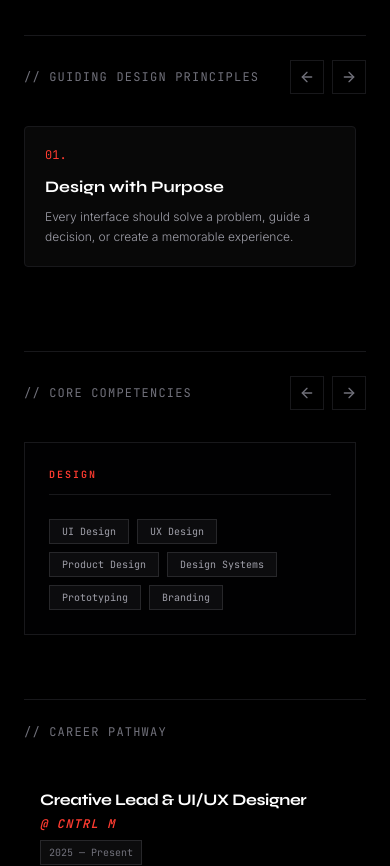
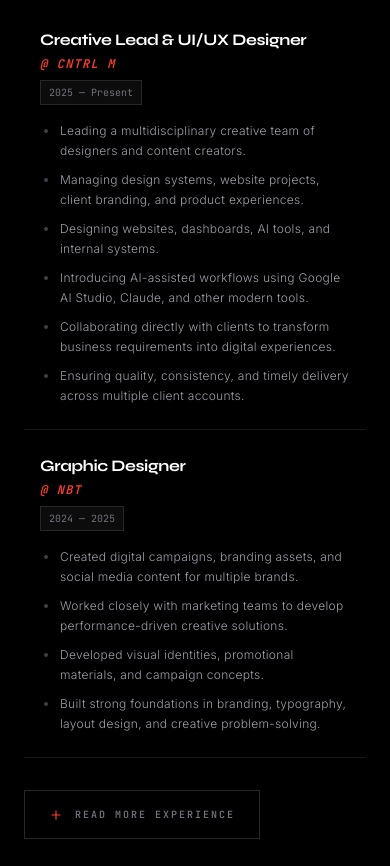
Before and after one commit to agneyanil-20/Agney-Portfolio, a React (Vite) app: page / in a window 390 px wide. Shown: the part 2760-3626 px from the top of the page. Built offline with nearby package versions, Linux system fonts and the light colour scheme.

Commit message:
refactor: update layout and enhance resume section
- Consolidate layout spacing and styles for consistent vertical rhythm.
- Improve light mode CSS selectors for better theme support.
- Expand AboutSection timeline with new entries and toggle functionality.

```diff
--- a/src/App.tsx
+++ b/src/App.tsx
@@ -150,7 +150,7 @@ export default function App() {
       </div>
 
       {/* Main Sections Hierarchy */}
-      <main className="relative flex flex-col w-full space-y-16 md:space-y-24 pb-24">
+      <main className="relative flex flex-col w-full pb-16">
         {/* Fullscreen Hero Cover Paragraph */}
         <HeroSection onNavigate={handleNavigate} />
 
--- a/src/components/AboutSection.tsx
+++ b/src/components/AboutSection.tsx
@@ -3,15 +3,19 @@
  * SPDX-License-Identifier: Apache-2.0
  */
 
-import { useRef, RefObject } from "react";
-import { motion } from "motion/react";
+import { useRef, RefObject, useState } from "react";
+import { motion, AnimatePresence } from "motion/react";
 import { PORTFOLIO_DATA } from "../data/portfolio";
-import { MapPin, Instagram, MessageSquare, BookOpen, ExternalLink, Globe, ArrowLeft, ArrowRight } from "lucide-react";
+import { MapPin, Instagram, MessageSquare, BookOpen, ExternalLink, Globe, ArrowLeft, ArrowRight, Plus, Minus } from "lucide-react";
 
 export default function AboutSection() {
   const { name, role, subRole, location, coordinates, bioShort, bioLong, philosophy, skills, timeline, socials } = PORTFOLIO_DATA.about;
   const philosophyRef = useRef<HTMLDivElement>(null);
   const competenciesRef = useRef<HTMLDivElement>(null);
+  const [isExpanded, setIsExpanded] = useState(false);
+
+  // Show only 2 items initially
+  const visibleTimeline = isExpanded ? timeline : timeline.slice(0, 2);
 
   const scroll = (ref: RefObject<HTMLDivElement>, direction: "left" | "right") => {
     if (ref.current) {
@@ -37,13 +41,13 @@ export default function AboutSection() {
   return (
     <motion.section
       id="about"
-      className="min-h-screen w-full bg-black text-white px-6 md:px-12 lg:px-24 py-16 md:py-24 border-t border-zinc-900 overflow-hidden relative"
+      className="w-full bg-black text-white px-6 md:px-12 lg:px-24 py-8 md:py-12 border-t border-zinc-900 overflow-hidden relative"
       initial={{ opacity: 0, y: 40 }}
       whileInView={{ opacity: 1, y: 0 }}
       viewport={{ once: true, margin: "-100px" }}
       transition={{ duration: 1, ease: [0.16, 1, 0.3, 1] }}
     >
-      <div className="max-w-7xl mx-auto flex flex-col gap-20">
+      <div className="max-w-7xl mx-auto flex flex-col gap-12">
 
         {/* Section Header */}
         <div className="flex flex-col md:flex-row md:items-end justify-between border-b border-zinc-800 pb-8 gap-4">
@@ -175,7 +179,7 @@ export default function AboutSection() {
           <div className="lg:col-span-7 flex flex-col gap-12">
 
             {/* Biography Paragraphs */}
-            <div className="flex flex-col gap-6 text-zinc-300 text-md md:text-lg lg:text-xl font-light leading-relaxed tracking-wide">
+            <div className="flex flex-col gap-6 text-zinc-300 text-md md:text-lg lg:text-xl font-light leading-relaxed tracking-wide pb-8 border-b border-zinc-900">
               {bioLong.map((para, i) => (
                 <motion.p
                   key={i}
@@ -189,124 +193,22 @@ export default function AboutSection() {
               ))}
             </div>
 
-            {/* Philosophy Slider */}
-            <div className="flex flex-col gap-6 pt-6 border-t border-zinc-900">
-              <div className="flex items-center justify-between mb-2">
-                <h3 className="font-mono text-zinc-500 text-xs tracking-widest uppercase">
-                  // GUIDING DESIGN PRINCIPLES
-                </h3>
-                <div className="flex items-center gap-2">
-                  <button
-                    onClick={() => scroll(philosophyRef, "left")}
-                    className="p-2 border border-zinc-900 hover:border-[#FF3B30] transition-colors text-zinc-500 hover:text-white cursor-pointer group"
-                  >
-                    <ArrowLeft className="w-4 h-4 group-hover:-translate-x-0.5 transition-transform" />
-                  </button>
-                  <button
-                    onClick={() => scroll(philosophyRef, "right")}
-                    className="p-2 border border-zinc-900 hover:border-[#FF3B30] transition-colors text-zinc-500 hover:text-white cursor-pointer group"
-                  >
-                    <ArrowRight className="w-4 h-4 group-hover:translate-x-0.5 transition-transform" />
-                  </button>
-                </div>
-              </div>
-
-              <div
-                ref={philosophyRef}
-                className="flex overflow-x-auto gap-6 pb-4 scrollbar-none snap-x snap-mandatory scroll-smooth"
-                style={{ scrollbarWidth: "none" }}
-              >
-                {philosophy.map((item, idx) => (
-                  <motion.div
-                    key={idx}
-                    className="flex-shrink-0 w-[85vw] md:w-[280px] snap-start p-5 bg-[#080808] border border-zinc-900 rounded-sm hover:border-zinc-800 transition-colors group flex flex-col h-full"
-                    initial={{ opacity: 0, y: 20 }}
-                    whileInView={{ opacity: 1, y: 0 }}
-                    viewport={{ once: true }}
-                    transition={{ duration: 0.5, delay: idx * 0.1 }}
-                  >
-                    <span className="text-[#FF3B30] font-mono text-xs block mb-3">0{idx + 1}.</span>
-                    <h4 className="font-display font-semibold text-white text-base mb-2 group-hover:text-[#FF3B30] transition-colors">
-                      {item.title}
-                    </h4>
-                    <p className="text-zinc-400 text-xs leading-relaxed font-light">
-                      {item.description}
-                    </p>
-                  </motion.div>
-                ))}
-              </div>
-            </div>
-
-            {/* Competency Skills Slider */}
-            <div className="flex flex-col gap-8 pt-6 border-t border-zinc-900">
-              <div className="flex items-center justify-between">
-                <h3 className="font-mono text-zinc-500 text-xs tracking-widest uppercase">
-                  // CORE COMPETENCIES
-                </h3>
-                <div className="flex items-center gap-2">
-                  <button
-                    onClick={() => scroll(competenciesRef, "left")}
-                    className="p-2 border border-zinc-900 hover:border-[#FF3B30] transition-colors text-zinc-500 hover:text-white cursor-pointer group"
-                    title="Scroll Left"
-                  >
-                    <ArrowLeft className="w-4 h-4 group-hover:-translate-x-0.5 transition-transform" />
-                  </button>
-                  <button
-                    onClick={() => scroll(competenciesRef, "right")}
-                    className="p-2 border border-zinc-900 hover:border-[#FF3B30] transition-colors text-zinc-500 hover:text-white cursor-pointer group"
-                    title="Scroll Right"
-                  >
-                    <ArrowRight className="w-4 h-4 group-hover:translate-x-0.5 transition-transform" />
-                  </button>
-                </div>
-              </div>
-
-              <div
-                ref={competenciesRef}
-                className="flex overflow-x-auto gap-8 pb-4 scrollbar-none snap-x snap-mandatory scroll-smooth"
-                style={{ scrollbarWidth: "none" }}
-              >
-                {Object.entries(skills).map(([category, items], idx) => (
-                  <motion.div
-                    key={category}
-                    className="flex-shrink-0 w-[85vw] md:w-[320px] snap-start flex flex-col gap-6 bg-zinc-950/20 border border-zinc-900 p-6 hover:border-zinc-800 transition-colors"
-                    initial={{ opacity: 0, x: 20 }}
-                    whileInView={{ opacity: 1, x: 0 }}
-                    viewport={{ once: true }}
-                    transition={{ duration: 0.5, delay: idx * 0.1 }}
-                  >
-                    <h4 className="font-mono text-[10px] text-[#FF3B30] uppercase tracking-[0.2em] font-bold border-b border-zinc-900 pb-3">
-                      {category}
-                    </h4>
-                    <div className="flex flex-wrap gap-2">
-                      {(items as string[]).map((skill, index) => (
-                        <span
-                          key={index}
-                          className="bg-zinc-900/50 hover:bg-[#FF3B30]/10 text-zinc-400 hover:text-white transition-all duration-300 border border-zinc-800 hover:border-zinc-700 rounded-none px-3 py-1 font-mono text-[10px] cursor-default"
-                        >
-                          {skill}
-                        </span>
-                      ))}
-                    </div>
-                  </motion.div>
-                ))}
-              </div>
-            </div>
-
             {/* Professional Timeline */}
-            <div className="flex flex-col gap-6 pt-6 border-t border-zinc-900">
+            <div className="flex flex-col gap-6 pt-6">
               <h3 className="font-mono text-zinc-500 text-xs tracking-widest uppercase">
                 // CAREER PATHWAY
               </h3>
-              <div className="flex flex-col gap-2">
-                {timeline.map((item, index) => (
+              <div className="flex flex-col">
+                <AnimatePresence mode="popLayout">
+                  {visibleTimeline.map((item, index) => (
                     <motion.div
-                    key={index}
+                      key={`${item.company}-${item.role}-${index}`}
                       className="flex flex-col py-6 border-b border-zinc-900 hover:bg-zinc-950/50 px-4 transition-colors duration-300"
                       initial={{ opacity: 0, y: 15 }}
-                    whileInView={{ opacity: 1, y: 0 }}
+                      animate={{ opacity: 1, y: 0 }}
+                      exit={{ opacity: 0, y: -15 }}
                       viewport={{ once: true }}
-                    transition={{ duration: 0.4, delay: index * 0.1 }}
+                      transition={{ duration: 0.4, delay: isExpanded ? 0 : index * 0.1 }}
                     >
                       <div className="flex flex-col md:flex-row justify-between items-baseline gap-2 mb-4">
                         <div className="flex flex-col gap-1">
@@ -336,6 +238,28 @@ export default function AboutSection() {
                       )}
                     </motion.div>
                   ))}
+                </AnimatePresence>
+
+                {timeline.length > 2 && (
+                  <motion.button
+                    onClick={() => setIsExpanded(!isExpanded)}
+                    className="mt-8 self-start flex items-center gap-3 px-6 py-4 border border-zinc-800 hover:border-[#FF3B30] transition-all duration-300 group font-mono text-[10px] tracking-[0.2em] uppercase font-bold text-zinc-500 hover:text-white"
+                    whileHover={{ scale: 1.02 }}
+                    whileTap={{ scale: 0.98 }}
+                  >
+                    {isExpanded ? (
+                      <>
+                        <Minus className="w-3.5 h-3.5 text-[#FF3B30]" />
+                        <span>Show Less</span>
+                      </>
+                    ) : (
+                      <>
+                        <Plus className="w-3.5 h-3.5 text-[#FF3B30]" />
+                        <span>Read More Experience</span>
+                      </>
+                    )}
+                  </motion.button>
+                )}
               </div>
             </div>
 
--- a/src/components/PhotographySection.tsx
+++ b/src/components/PhotographySection.tsx
@@ -29,7 +29,7 @@ export default function PhotographySection() {
   return (
     <motion.section
       id="photography"
-      className="min-h-screen w-full bg-black text-white px-6 md:px-12 lg:px-24 py-16 md:py-24 border-t border-zinc-900 overflow-hidden relative"
+      className="w-full bg-black text-white px-6 md:px-12 lg:px-24 py-8 md:py-12 border-t border-zinc-900 overflow-hidden relative"
       initial={{ opacity: 0, y: 40 }}
       whileInView={{ opacity: 1, y: 0 }}
       viewport={{ once: true, margin: "-100px" }}
--- a/src/components/ProjectsSection.tsx
+++ b/src/components/ProjectsSection.tsx
@@ -26,7 +26,7 @@ export default function ProjectsSection() {
   return (
     <motion.section
       id="projects"
-      className="w-full bg-black text-white px-6 md:px-12 lg:px-24 py-16 md:py-24 overflow-hidden relative"
+      className="w-full bg-black text-white px-6 md:px-12 lg:px-24 py-8 md:py-12 overflow-hidden relative"
       initial={{ opacity: 0, y: 40 }}
       whileInView={{ opacity: 1, y: 0 }}
       viewport={{ once: true, margin: "-100px" }}
```
Also changed, not shown: src/data/portfolio.ts (+20 -0 lines), src/index.css (+6 -8 lines). Lines whose indentation alone changed are shown as unchanged.
